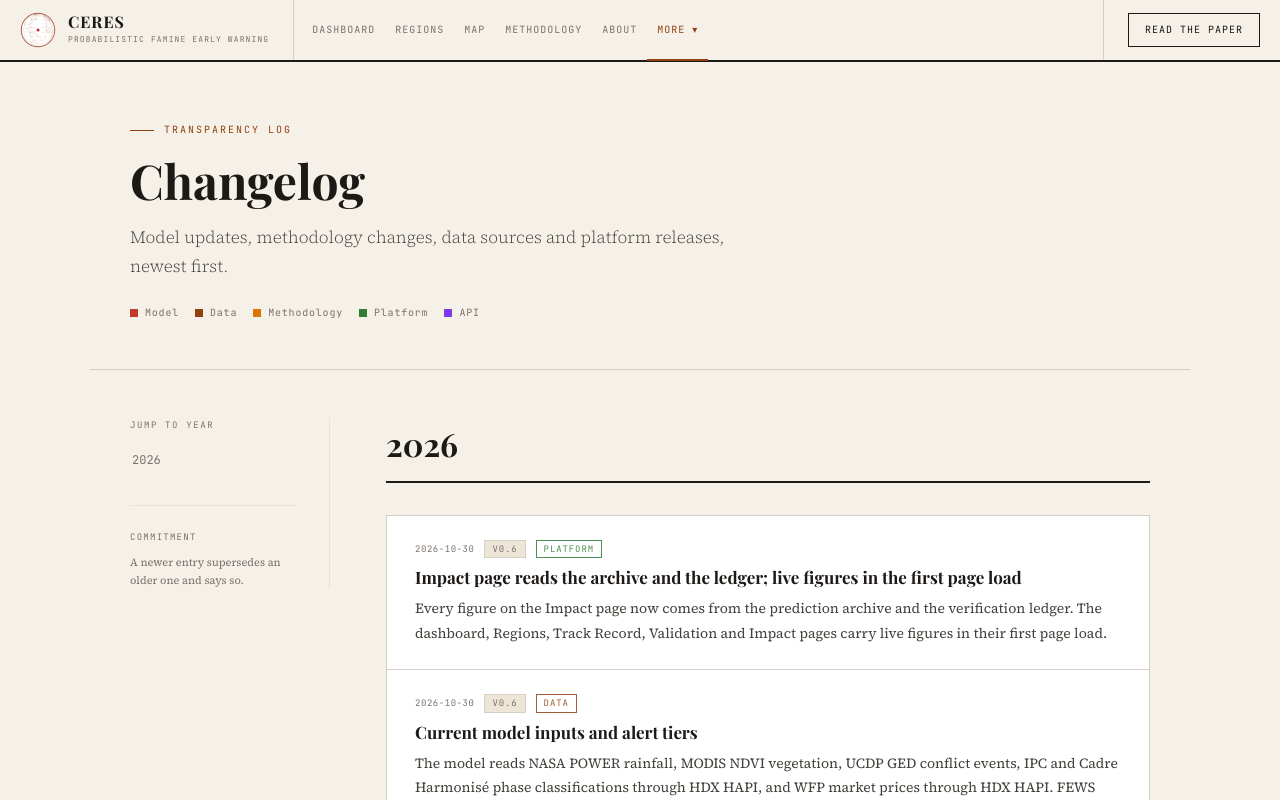
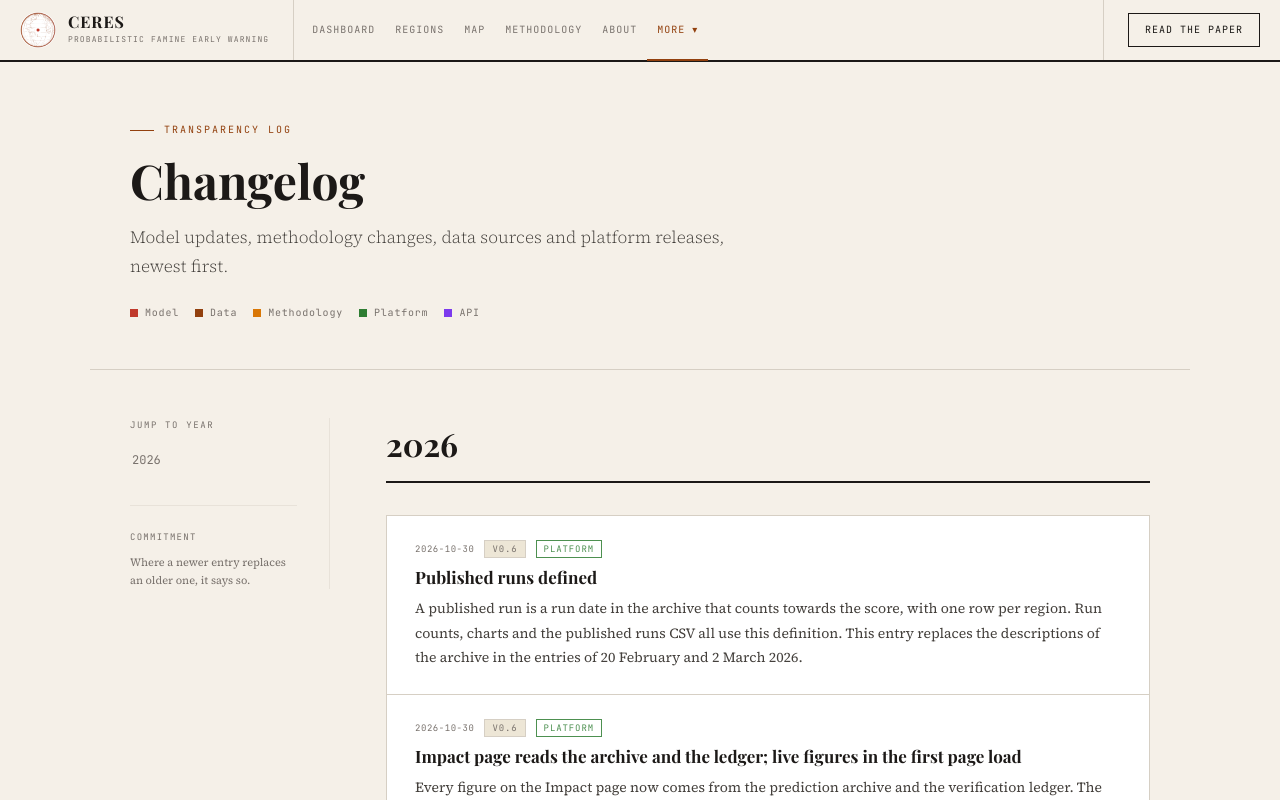
Before and after one commit to northflowlabs/ceres, a Next.js app: page /changelog in a window 1280 px wide. Shown: the top 800 px of the page. Built offline with nearby package versions, Linux system fonts and the light colour scheme.

Commit message:
State the public record plainly, and set the tier bands and changelog wording

```diff
--- a/src/app/changelog/page.tsx
+++ b/src/app/changelog/page.tsx
@@ -33,6 +33,13 @@ const CHANGELOG: ChangeEntry[] = [
     date: "2026-10-30",
     version: "v0.6",
     type: "platform",
+    title: "Published runs defined",
+    body: "A published run is a run date in the archive that counts towards the score, with one row per region. Run counts, charts and the published runs CSV all use this definition. This entry replaces the descriptions of the archive in the entries of 20 February and 2 March 2026.",
+  },
+  {
+    date: "2026-10-30",
+    version: "v0.6",
+    type: "platform",
     title: "Impact page reads the archive and the ledger; live figures in the first page load",
     body: "Every figure on the Impact page now comes from the prediction archive and the verification ledger. The dashboard, Regions, Track Record, Validation and Impact pages carry live figures in their first page load.",
   },
@@ -41,7 +48,7 @@ const CHANGELOG: ChangeEntry[] = [
     version: "v0.6",
     type: "data",
     title: "Current model inputs and alert tiers",
-    body: "The model reads NASA POWER rainfall, MODIS NDVI vegetation, UCDP GED conflict events, IPC and Cadre Harmonisé phase classifications through HDX HAPI, and WFP market prices through HDX HAPI. FEWS NET grades the forecasts and is not a model input. Tiers follow P(IPC 3+) alone: TIER-1 at 0.70 and above, TIER-2 from 0.45 to 0.69, TIER-3 below 0.45. This entry supersedes the input list of 27 February 2026 and the tier rule of 10 February 2026.",
+    body: "The model reads NASA POWER rainfall, MODIS NDVI vegetation, UCDP GED conflict events, IPC and Cadre Harmonisé phase classifications through HDX HAPI, and WFP market prices through HDX HAPI. FEWS NET grades the forecasts and is not a model input. Tiers follow P(IPC 3+) alone: TIER-1 at 0.70 and above, TIER-2 from 0.45 up to but not including 0.70, TIER-3 below 0.45. This entry supersedes the input list of 27 February 2026 and the tier rule of 10 February 2026.",
   },
   {
     date: "2026-03-11",
@@ -98,7 +105,7 @@ const CHANGELOG: ChangeEntry[] = [
     version: "v0.1",
     type: "api",
     title: "API v1: predictions, hypotheses, grading ledger, archive",
-    body: "Public API launched, now served at api.ceres.northflow.no. Endpoints: /v1/predictions (all regions + per-region), /v1/hypotheses (ranked driver hypotheses), /v1/grades (grading ledger + aggregate metrics), /v1/archive (weekly snapshot history), /v1/export/hdx (HXL-tagged CSV for HDX).",
+    body: "Public API launched, now served at api.ceres.northflow.no. Endpoints: /v1/predictions (all regions + per-region), /v1/hypotheses (ranked driver hypotheses), /v1/grades (grading ledger + aggregate metrics), /v1/archive (snapshot history), /v1/export/hdx (HXL-tagged CSV for HDX).",
   },
   {
     date: "2026-02-20",
@@ -164,7 +171,7 @@ export default function ChangelogPage() {
             <div style={{ marginTop: 32, paddingTop: 24, borderTop: "1px solid var(--border-light)" }}>
               <div style={{ fontFamily: "var(--mono)", fontSize: 9, letterSpacing: "0.14em", textTransform: "uppercase", color: "var(--ink-light)", marginBottom: 10 }}>Commitment</div>
               <p style={{ fontSize: 11, color: "var(--ink-light)", lineHeight: 1.6 }}>
-                A newer entry supersedes an older one and says so.
+                Where a newer entry replaces an older one, it says so.
               </p>
             </div>
           </nav>
--- a/src/app/data/page.tsx
+++ b/src/app/data/page.tsx
@@ -289,8 +289,8 @@ export default function DataPage() {
         <div className="data-principles-grid" style={{ margin: "48px 0 0", display: "grid", gridTemplateColumns: "1fr 1fr 1fr", gap: 1, background: "var(--border)", border: "1px solid var(--border)" }}>
           {[
             { title: "Public Data",      body: "Every model input comes from a public source." },
-            { title: "Source Provenance",   body: "Every prediction stores the data retrieval timestamps for all ingested sources. Full audit trail from raw signal to probability estimate." },
-            { title: "Latency Transparency", body: "Data latency for each source is published here. Known latency constraints are explicitly modelled as limitations in forecast uncertainty." },
+            { title: "Named Sources",   body: "Each source is named here with its provider, cadence and resolution." },
+            { title: "Stated Latency", body: "Typical data latency for each source is listed here." },
           ].map(({ title, body }) => (
             <div key={title} style={{ background: "white", padding: 24 }}>
               <div style={{ fontFamily: "var(--display)", fontSize: 16, fontWeight: 600, marginBottom: 8 }}>{title}</div>
--- a/src/app/methodology/MethodologyClient.tsx
+++ b/src/app/methodology/MethodologyClient.tsx
@@ -129,7 +129,7 @@ export default function MethodologyPage({ initial }: { initial: LedgerFigures |
           <section id="pipeline" style={{ marginBottom: 64, paddingBottom: 64, borderBottom: "1px solid var(--border-light)", scrollMarginTop: 80 }}>
             <div style={{ fontFamily: "var(--mono)", fontSize: 9, letterSpacing: "0.2em", textTransform: "uppercase", color: "var(--earth)", marginBottom: 10 }}>§ 2 · Pipeline Architecture</div>
             <h2 style={{ fontFamily: "var(--display)", fontSize: 28, fontWeight: 700, marginBottom: 20, lineHeight: 1.2 }}>Six-Stage Processing Pipeline</h2>
-            <p style={s}>Each pipeline run proceeds through six sequential stages. Runs are scheduled weekly. The run identifier (e.g. <span style={{ fontFamily: "var(--mono)", fontSize: 12 }}>CERES-20260302-060000</span>) is recorded with every prediction, enabling complete reproducibility and audit.</p>
+            <p style={s}>Each pipeline run proceeds through six sequential stages. Runs are scheduled weekly. Each published run carries a run identifier, such as <span style={{ fontFamily: "var(--mono)", fontSize: 12 }}>CERES-20260803-074444</span>.</p>
             <div className="table-scroll" style={{ border: "1px solid var(--border)", margin: "32px 0", overflowX: "auto" }}>
               {PIPELINE_STEPS.map(({ n, title, desc }, i) => (
                 <div key={n} style={{ display: "grid", gridTemplateColumns: "56px 1fr", borderBottom: i < 5 ? "1px solid var(--border-light)" : "none" }}>
--- a/src/app/regions/RegionsClient.tsx
+++ b/src/app/regions/RegionsClient.tsx
@@ -60,7 +60,7 @@ export default function RegionsPage({ initial }: { initial: Prediction[] | null
         </div>
         <h1 style={{ fontFamily: "var(--display)", fontSize: 48, fontWeight: 700, lineHeight: 1.1, marginBottom: 16 }}>All Monitored Regions</h1>
         <p style={{ fontSize: 17, color: "var(--ink-mid)", maxWidth: 640, lineHeight: 1.7, fontWeight: 300 }}>
-          Live 90-day famine risk intelligence for every region tracked by CERES.
+          90-day famine risk intelligence for every region tracked by CERES.
           Each region has a dedicated intelligence page with trend history and driver breakdown.
         </p>
       </div>
--- a/src/app/regions/[id]/layout.tsx
+++ b/src/app/regions/[id]/layout.tsx
@@ -16,8 +16,8 @@ export async function generateMetadata(
   const title = `${country} Famine Risk: 90-Day IPC Phase 3+ Forecast | CERES`;
 
   const description = known
-    ? `Live 90-day famine risk for ${country}: IPC Phase 3+, 4+, and Famine probabilities with sensitivity intervals and driver breakdown. Scheduled weekly by CERES.`
-    : `Live 90-day famine risk: IPC Phase 3+, 4+, and Famine probabilities with sensitivity intervals and driver breakdown. Scheduled weekly by CERES.`;
+    ? `90-day famine risk for ${country}: IPC Phase 3+, 4+, and Famine probabilities with sensitivity intervals and driver breakdown. Scheduled weekly by CERES.`
+    : `90-day famine risk: IPC Phase 3+, 4+, and Famine probabilities with sensitivity intervals and driver breakdown. Scheduled weekly by CERES.`;
 
   return {
     title,
--- a/src/app/regions/layout.tsx
+++ b/src/app/regions/layout.tsx
@@ -3,7 +3,7 @@ import type { Metadata } from "next";
 export const metadata: Metadata = {
   title: "Regions · CERES Famine Early Warning · 43 Countries",
   description:
-    "Live 90-day famine risk intelligence for every country monitored by CERES. " +
+    "90-day famine risk intelligence for every country monitored by CERES. " +
     "IPC Phase 3+, 4+, and Famine probabilities with sensitivity intervals, driver breakdowns, " +
     "and trend history.",
   keywords: [
@@ -14,7 +14,7 @@ export const metadata: Metadata = {
   openGraph: {
     title: "CERES Region Intelligence · 43 Countries · Live Famine Risk",
     description:
-      "Dedicated intelligence pages for every monitored country: live IPC probability forecasts, " +
+      "Dedicated intelligence pages for every monitored country: IPC probability forecasts, " +
       "driver bars and trend history.",
     url: "https://ceres.northflow.no/regions",
     type: "website",
@@ -23,7 +23,7 @@ export const metadata: Metadata = {
   twitter: {
     card: "summary_large_image",
     title: "CERES Region Intelligence · 43 Countries · Live Famine Risk",
-    description: "Live IPC probability forecasts, driver breakdown, and trend history for every monitored country.",
+    description: "IPC probability forecasts, driver breakdown, and trend history for every monitored country.",
     images: ["/og-image.png"],
   },
   alternates: { canonical: "https://ceres.northflow.no/regions" },
--- a/src/lib/tiers.ts
+++ b/src/lib/tiers.ts
@@ -14,7 +14,7 @@ export const TIER_DEFS = [
     tier: "TIER-2",
     name: "Warning",
     roman: "Tier II",
-    thresh: "45 to 69%",
+    thresh: "45% up to 70%",
     color: "var(--warning)",
     bg: "#FFFBEB",
     meaning: "IPC Phase 3+ (Crisis or above) possible within 90 days. Enhanced monitoring and contingency planning.",
```
